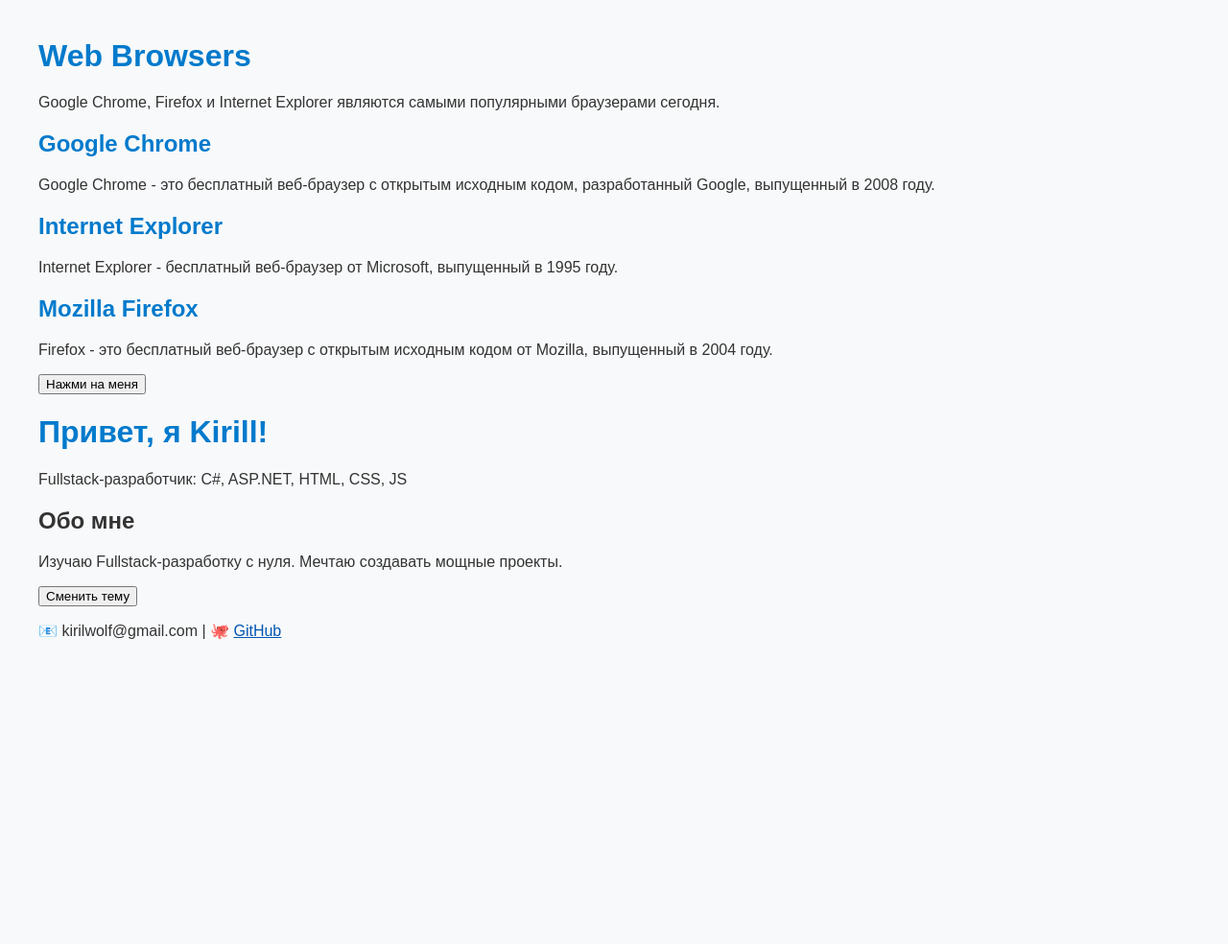
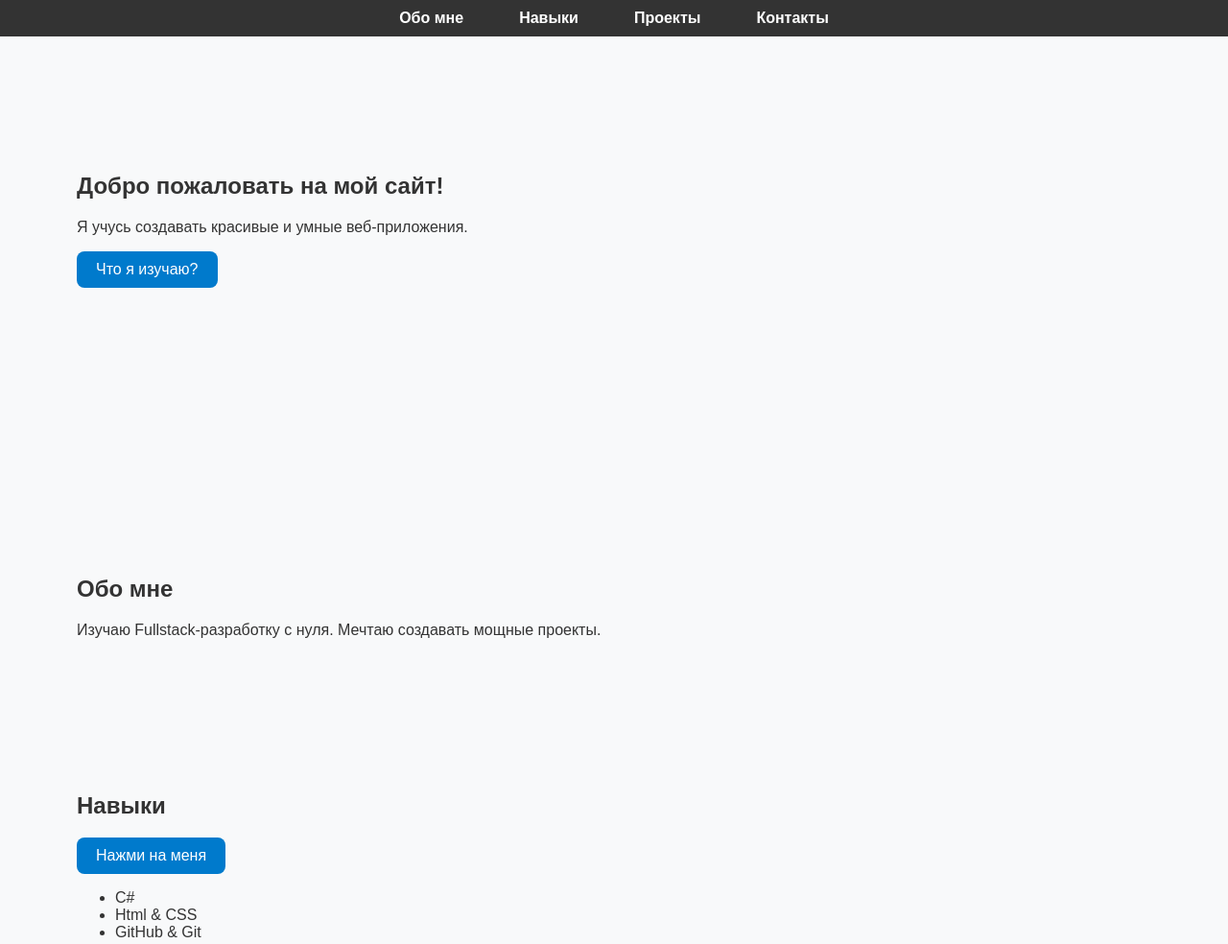
Before and after one commit to kirillwolf/portfolio-landing, a plain HTML site: page index.html in a window 1280 px wide. Shown: the top 984 px of the page at 96% size. Before the commit the page ends 800 px from the top, so only its background shows below. Drawn offline with Linux system fonts and the light colour scheme.

Commit message:
Обновлены HTML, CSS и JS

```diff
--- a/index.html
+++ b/index.html
@@ -6,43 +6,60 @@
     <link rel="stylesheet" href="style.css">
 </head>
 <body>
-    <main>
-        <h1>Web Browsers</h1>
-        <p>Google Chrome, Firefox и Internet Explorer являются самыми популярными браузерами сегодня.</p>
+    <nav class="navbar">
+    <ul>
+    <li><a href="#about">Обо мне</a></li>
+   <li> <a href="#skills">Навыки</a></li>
+    <li><a href="#projects">Проекты</a></li>
+   <li><a href="#contact">Контакты</a></li>
+    </ul>
+</nav>
+    <section id="intro">
+    <h2 class="fade-in">Добро пожаловать на мой сайт!</h2>
+    <p class="fade-in">Я учусь создавать красивые и умные веб-приложения.</p>
+    <button id="learnBtn">Что я изучаю?</button>
+</section>
 
-        <article>
-            <h1>Google Chrome</h1>
-            <p>
-                Google Chrome - это бесплатный веб-браузер с открытым исходным кодом, разработанный Google,
-                выпущенный в 2008 году.
-            </p>
-        </article>
-
-        <article>
-            <h1>Internet Explorer</h1>
-            <p>Internet Explorer - бесплатный веб-браузер от Microsoft, выпущенный в 1995 году.</p>
-        </article>
-
-        <article>
-            <h1>Mozilla Firefox</h1>
-            <p>Firefox - это бесплатный веб-браузер с открытым исходным кодом от Mozilla, выпущенный в 2004 году.</p>
-        </article>
-
-        <button id="helloBtn">Нажми на меня</button>
         <header>
-            <h1>Привет, я Kirill!</h1>
-            <p>Fullstack-разработчик: C#, ASP.NET, HTML, CSS, JS</p>
+            <h1 class="fade-in" Привет Я Kirill!</h1>
+            <p class="fade-in" C#, ASP.NET, HTML, CSS, JS</p>
         </header>
 
-        <section>
-            <h2>Обо мне</h2>
-            <p>Изучаю Fullstack-разработку с нуля. Мечтаю создавать мощные проекты.</p>
+        <section id="about">
+            <h2 class="fade-in"> Обо мне</h2>
+            <p class="fade-in"> Изучаю Fullstack-разработку с нуля. Мечтаю создавать мощные проекты.</p>
         </section>
+        <section id="skills">
+            <h2>Навыки</h2>
+            <button id="helloBtn">Нажми на меня</button>
+        <ul>
+            <li>C#</li>
+            <li>Html & CSS</li>
+            <li>GitHub & Git</li>
+        </ul>
+        </section>
+
         <button id="toggleThemeBtn">Сменить тему</button>
-        <footer>
-            <p>📧 kirilwolf@gmail.com | 🐙 <a href="https://github.com/kirillwolf" target="_blank">GitHub</a></p>
-    </main>
-    </footer>
+
+        <section id="projects">
+            <h2>Мои проекты</h2>
+            <div class="project-card">
+                <h3>Проект 1: Визитка</h3>
+                <p>Простой сайт-визитка на Html,CSS с кнопкой JS.</Html></p>
+                <a href="#" target="_blank">Открыть</a>
+                </div>
+        </section>
+
+        <section id="contact">
+            <h2>Контакты</h2>
+            <p>
+                📧 <a href="mailto:kirilwolf@gmail.com" target="_blank">kirillwolf@gmail.com</a><br>
+            </p> 🐙 <a href="https://github.com/kirillwolf" target="_blank">GitHub</a></p>
+            </section>
+
+  <footer></footer>
+
     <script src="script.js"></script>
+
 </body>
 </html>
--- a/script.js
+++ b/script.js
@@ -27,3 +27,11 @@ themeBtn.addEventListener("click", () => {
         localStorage.setItem("theme", "light");
     }
 });
+// Находим кнопку по ID
+const btn = document.getElementById("learnBtn");
+
+// Когда кликают — запускаем функцию
+btn.addEventListener("click", () => {
+    // Показываем простое сообщение
+    alert("Я изучаю HTML, CSS, JavaScript и C#!");
+});
--- a/style.css
+++ b/style.css
@@ -1,7 +1,9 @@
 body {
     font-family: Arial, sans-serif;
     background-color: #f8f9fa;
-    margin: 40px;
+    max-width: 900px;
+    margin: 60px;
+    padding: 0 20px;
     color: #333;
 }
 
@@ -17,3 +19,110 @@ a {
     background-color: #121212;
     color: #f0f0f0;
 }
+.fade-in {
+    opacity: 0;
+    transform: translateY(20px);
+    animation: fadeInUp 1s forwards;
+}
+
+.fade-in:nth-child(2) {
+    animation-delay: 0.3s;
+}
+.fade-in:nth-child(3) {
+    animation-delay: 0.6s;
+}
+
+@keyframes fadeInUp {
+    to {
+        opacity: 1;
+        transform: translateY(0);
+    }
+}
+button:hover {
+    background-color: #cdcdcd;
+    transition: 0.3s;
+}
+.project-card {
+    background-color: #fefefe;
+    color: #333; /* <-- Добавляем! */
+    border: 1px solid #ccc;
+    padding: 20px;
+    margin-bottom: 20px;
+    border-radius: 10px;
+    box-shadow: 0 2px 6px rgba(0,0,0,0.1);
+    transition: all 0.3s;
+}
+
+.project-card:hover {
+    transform: scale(1.02);
+    background-color: #f0f8ff;
+}
+
+.project-card a {
+    display: inline-block;
+    margin-top: 10px;
+    color: #2980b9;
+    text-decoration: none;
+}
+.dark-theme .project-card {
+    background-color: #1e1e1e;
+    color: #f0f0f0; /* <-- И здесь явно */
+    border-color: #333;
+    box-shadow: 0 2px 6px rgba(255, 255, 255, 0.05);
+}
+.navbar{
+position: fixed;
+top: 0;
+left: 0;
+right: 0;
+background-color: #333;
+padding: 10px 0;
+z-index: 1000;
+}
+.navbar ul {
+    display: flex;
+    justify-content: center;
+    list-style: none;
+    align-items: center;
+    gap: 20px;
+    margin: 0;
+    padding: 0;
+}
+
+.navbar li {
+    margin: 0 15px;
+}
+
+.navbar a {
+    color: white;
+    text-decoration: none;
+    font-weight: bold;
+    margin: 4px;
+}
+
+.navbar a:hover {
+    text-decoration: underline;
+}
+section, header {
+    padding-top: 100px; /* отступ сверху */
+    margin-bottom: 40px;
+}
+
+html {
+    scroll-behavior: smooth;
+}
+
+button {
+    padding: 10px 20px;
+    border: none;
+    border-radius: 8px;
+    background-color: #007acc;
+    color: white;
+    cursor: pointer;
+    font-size: 16px;
+}
+
+button:hover {
+    background-color: #005fa3;
+    transition: 0.3s;
+}
```
